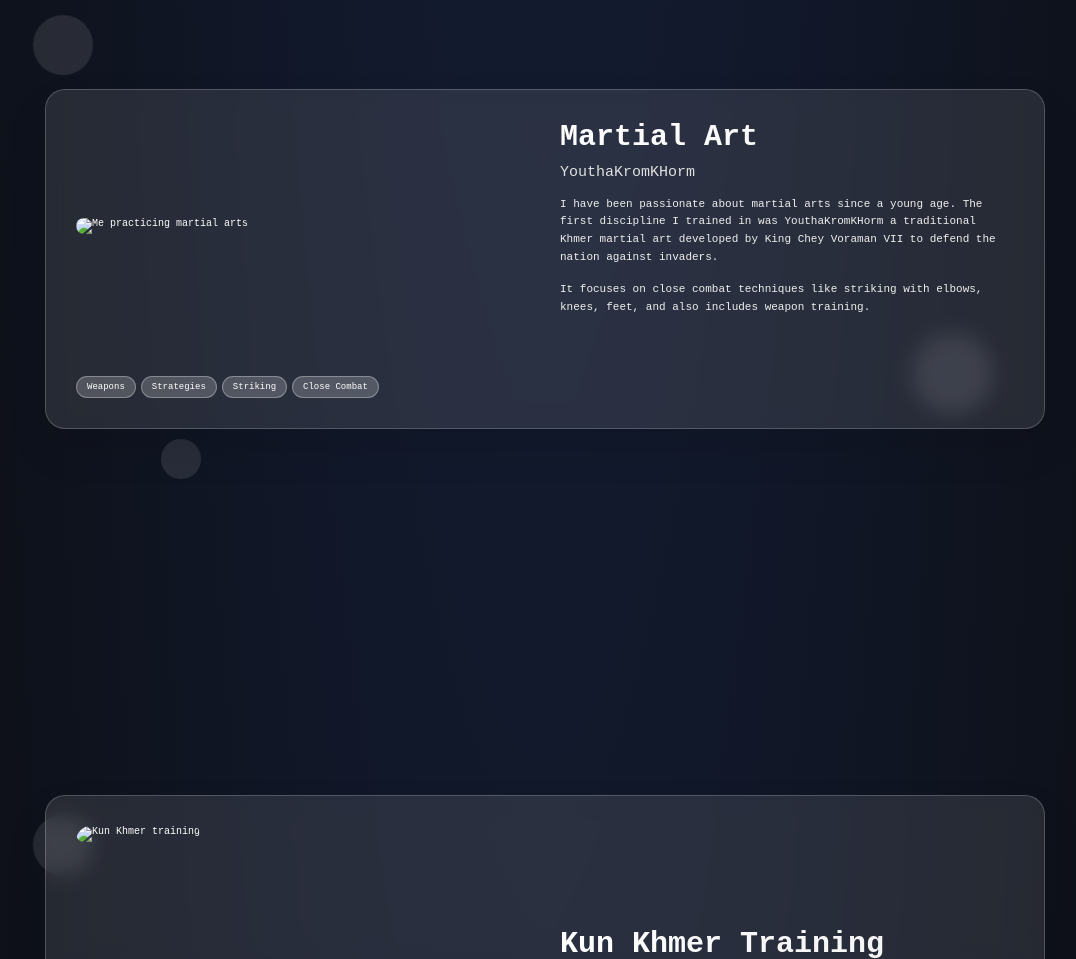
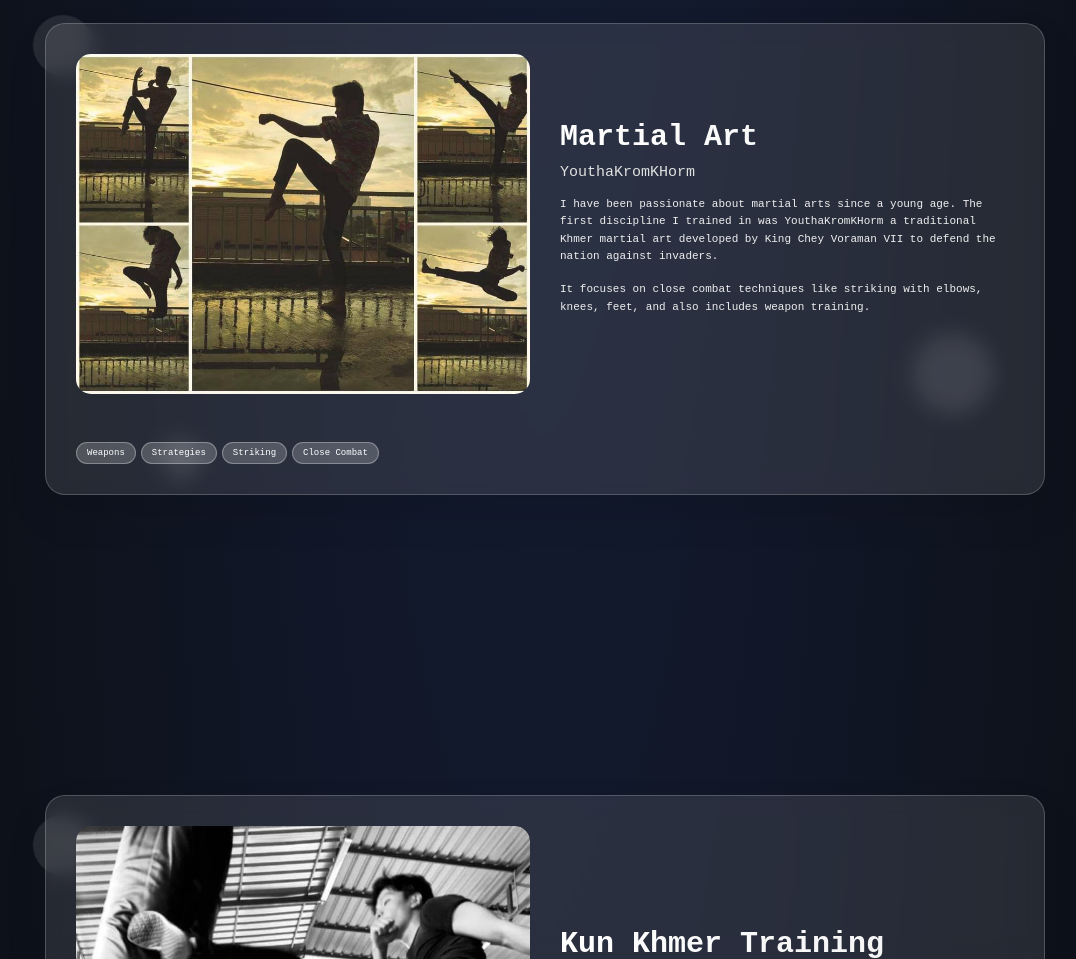
Before and after one commit to VincentDeveloper-07/Vincent-Portfolio, a plain HTML site: page html/about.html in a window 1280 px wide. Shown: the part 3341-4300 px from the top of the page, without its empty margins (95-1171 px from the left). Drawn offline with Linux system fonts and the light colour scheme.

Commit message:
fix image folder

```diff
--- a/html/about.html
+++ b/html/about.html
@@ -87,7 +87,7 @@
 
             <div class="about-card-2" id="aboutCard-2">
                 <div class="image-container-2" id="imageContainer-2">
-                    <img src="images/stad.jpg.jpg" alt="me2" class="profile-image-2">
+                    <img src="../images/stad.jpg.jpg" alt="me2" class="profile-image-2">
                     <div class="image-overlay-2"></div>
                 </div>
 
@@ -120,7 +120,7 @@
 
             <div class="about-card-3" id="aboutCard-3">
                 <div class="image-container-3" id="imageContainer-3">
-                    <img src="images/work1.jpg" alt="me3" class="profile-image-3">
+                    <img src="../images/work1.jpg" alt="me3" class="profile-image-3">
                     <div class="image-overlay-3"></div>
                 </div>
 
@@ -154,7 +154,7 @@
     <!-- About Card 4 -->
     <div class="about-card-4" id="aboutCard-4">
         <div class="images-container-4" id="imageContainer-4">
-            <img src="images/fight1.jpg" alt="Me practicing martial arts" class="profile-image-4">
+            <img src="../images/fight1.jpg" alt="Me practicing martial arts" class="profile-image-4">
             <div class="image-overlay-4"></div>
         </div>
 
@@ -192,7 +192,7 @@
     <!-- About Card 5 -->
     <div class="about-card-5" id="aboutCard-5">
         <div class="image-container-5" id="imageContainer-5">
-            <img src="images/fight2.jpg" alt="Kun Khmer training" class="profile-image-5">
+            <img src="../images/fight2.jpg" alt="Kun Khmer training" class="profile-image-5">
             <div class="image-overlay-5"></div>
         </div>
 
@@ -228,7 +228,7 @@
 
     <div class="about-card-6" id="aboutCard-6">
         <div class="image-container-6" id="imageContainer-6">
-            <img src="images/mixed.jpg" alt="Kun Khmer training" class="profile-image-6">
+            <img src="../images/mixed.jpg" alt="Kun Khmer training" class="profile-image-6">
             <div class="image-overlay-6"></div>
         </div>
 
@@ -263,7 +263,7 @@
 
     <div class="about-card-7" id="aboutCard-7">
         <div class="image-container-7" id="imageContainer-7">
-            <img src="images/congrat1.jpg" alt="Kun Khmer training" class="profile-image-7">
+            <img src="../images/congrat1.jpg" alt="Kun Khmer training" class="profile-image-7">
             <div class="image-overlay-7"></div>
         </div>
 
@@ -289,7 +289,7 @@
 
     <div class="about-card-8" id="aboutCard-8">
         <div class="image-container-8" id="imageContainer-8">
-            <img src="images/congrat2.jpg" alt="Kun Khmer training" class="profile-image-8">
+            <img src="../images/congrat2.jpg" alt="Kun Khmer training" class="profile-image-8">
             <div class="image-overlay-8"></div>
         </div>
 
@@ -314,7 +314,7 @@
 
     <div class="about-card-9" id="aboutCard-9">
         <div class="image-container-9" id="imageContainer-9">
-            <img src="images/congrat3.jpg" alt="Kun Khmer training" class="profile-image-9">
+            <img src="../images/congrat3.jpg" alt="Kun Khmer training" class="profile-image-9">
             <div class="image-overlay-9"></div>
         </div>
 
```
